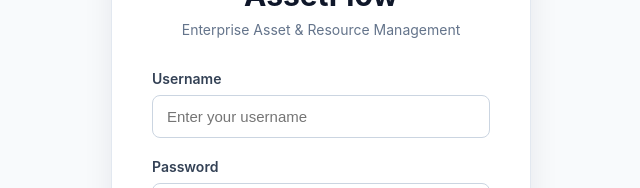
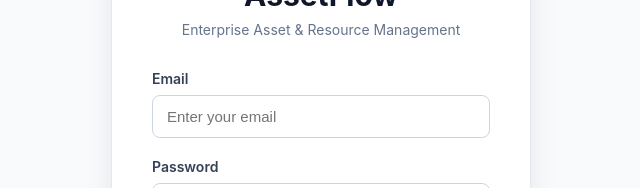
Before and after one commit to Arunpradeepu/asset_Flow_Enterprise_Asset_Resource_Management_System, a React app in the folder frontend/: page /login in a window 1280 px wide. Shown: the part 299-487 px from the top of the page, without its empty margins (319-959 px from the left). Built offline with nearby package versions, Linux system fonts and the light colour scheme; no server answers; the HTML template or start-up script is replaced by a standard one.

Commit message:
chore: save current work before syncing main

```diff
--- a/frontend/src/pages/Login.jsx
+++ b/frontend/src/pages/Login.jsx
@@ -1,11 +1,16 @@
 import { useState } from 'react'
+import { useNavigate } from 'react-router-dom'
 import '../App.css'
+import api from '../services/api'
 
 function Login() {
+  const navigate = useNavigate()
   const [formData, setFormData] = useState({
-    username: '',
+    email: '',
     password: '',
   })
+  const [error, setError] = useState('')
+  const [isLoading, setIsLoading] = useState(false)
 
   const handleChange = (event) => {
     const { name, value } = event.target
@@ -14,13 +19,30 @@ function Login() {
       ...previousData,
       [name]: value,
     }))
+
+    if (error) setError('')
   }
 
-  const handleSubmit = (event) => {
+  const handleSubmit = async (event) => {
     event.preventDefault()
+    setError('')
+    setIsLoading(true)
 
-    // Backend login API will be connected later.
-    console.log('Login submitted:', formData.username)
+    try {
+      const response = await api.post('/auth/login', {
+        email: formData.email.trim().toLowerCase(),
+        password: formData.password,
+      })
+
+      const { token, user } = response.data
+      localStorage.setItem('token', token)
+      localStorage.setItem('user', JSON.stringify(user))
+      navigate('/dashboard')
+    } catch (err) {
+      setError(err.response?.data?.message || 'Login failed. Please try again.')
+    } finally {
+      setIsLoading(false)
+    }
   }
 
   return (
@@ -33,15 +55,17 @@ function Login() {
         </div>
 
         <form className="login-form" onSubmit={handleSubmit}>
+          {error ? <p className="error-message">{error}</p> : null}
+
           <div className="form-group">
-            <label htmlFor="username">Username</label>
+            <label htmlFor="email">Email</label>
             <input
-              id="username"
-              type="text"
-              name="username"
-              value={formData.username}
+              id="email"
+              type="email"
+              name="email"
+              value={formData.email}
               onChange={handleChange}
-              placeholder="Enter your username"
+              placeholder="Enter your email"
               required
             />
           </div>
@@ -59,8 +83,8 @@ function Login() {
             />
           </div>
 
-          <button type="submit" className="login-button">
-            Sign In
+          <button type="submit" className="login-button" disabled={isLoading}>
+            {isLoading ? 'Signing In...' : 'Sign In'}
           </button>
         </form>
       </div>
--- a/frontend/src/routes/AppRoutes.jsx
+++ b/frontend/src/routes/AppRoutes.jsx
@@ -7,7 +7,7 @@ import {
 
 import DashboardLayout from '../layouts/DashboardLayout'
 import Dashboard from '../pages/Dashboard'
-import Login from '../pages/Login'
+import Login from '../pages/Login.jsx'
 import Departments from '../pages/Departments'
 import Assets from '../pages/Assets'
 import Allocation from '../pages/Allocation'
--- /dev/null
+++ b/frontend/src/services/api.js
@@ -0,0 +1,10 @@
+import axios from 'axios'
+
+const api = axios.create({
+  baseURL: import.meta.env.VITE_API_URL || 'http://localhost:5000/api',
+  headers: {
+    'Content-Type': 'application/json',
+  },
+})
+
+export default api
```
